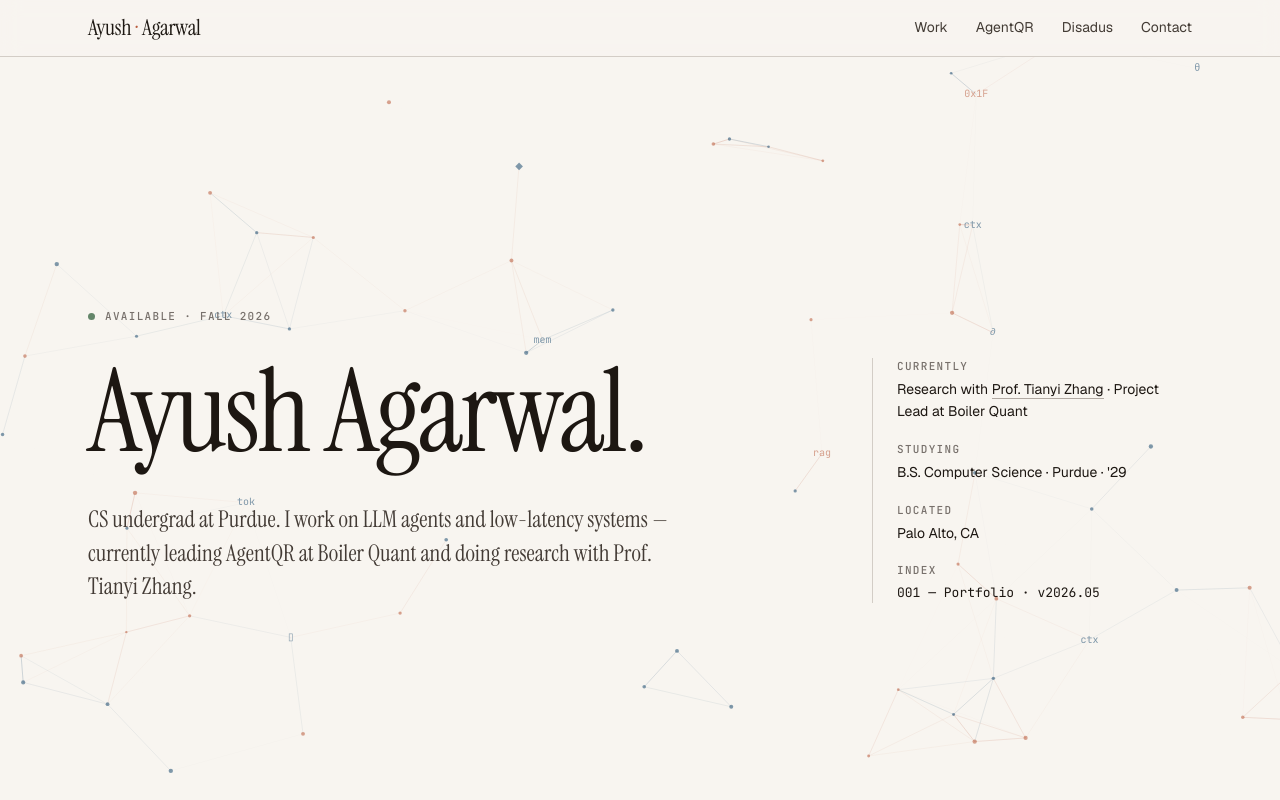
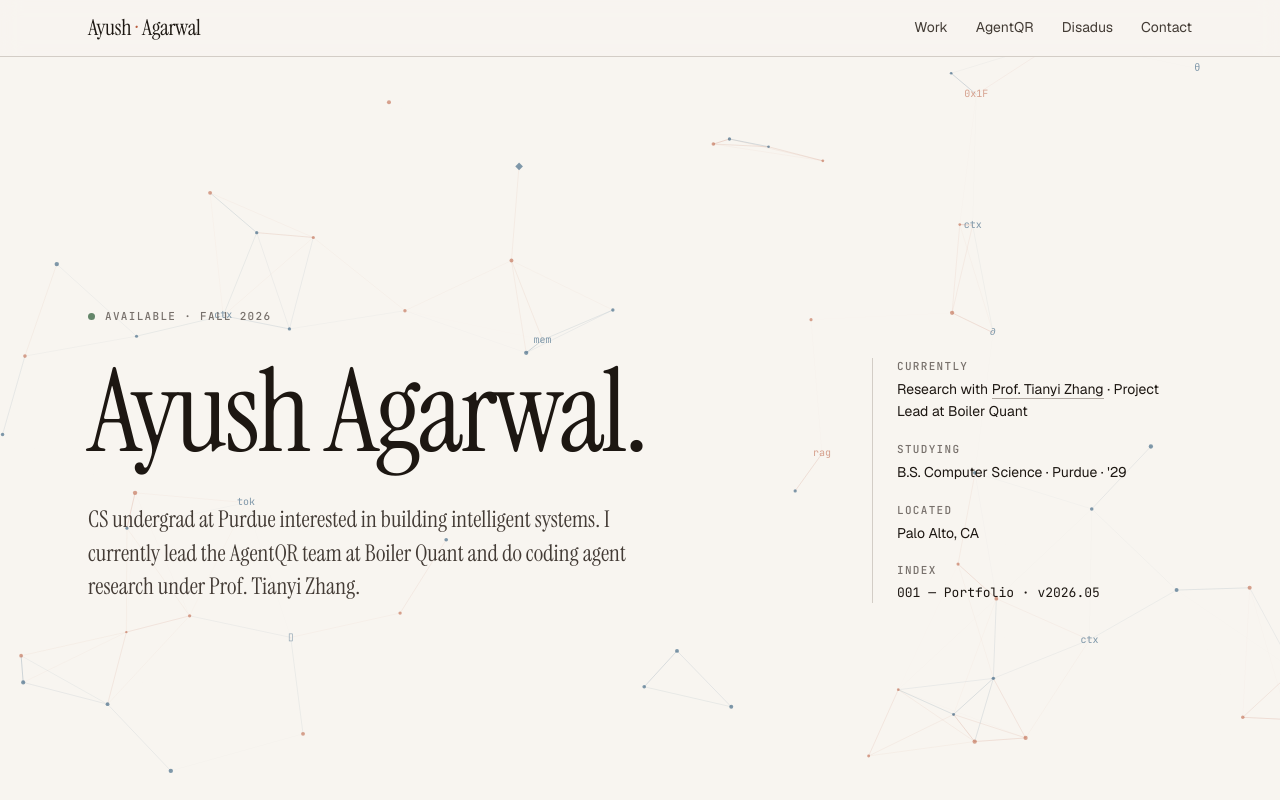
Before and after one commit to Ayush-Agarwal07/portfolio, a Next.js app: page /portfolio/ in a window 1280 px wide. Shown: the top 800 px of the page. Built offline with nearby package versions, Linux system fonts and the light colour scheme.

Commit message:
small bio edit

```diff
--- a/app/page.tsx
+++ b/app/page.tsx
@@ -43,8 +43,8 @@ function Hero() {
             </div>
             <h1 className="display">Ayush Agarwal.</h1>
             <p className="lede">
-              CS undergrad at Purdue. I work on LLM agents and low-latency systems — currently
-              leading AgentQR at Boiler Quant and doing research with Prof. Tianyi Zhang.
+              CS undergrad at Purdue interested in building intelligent systems. I currently
+              lead the AgentQR team at Boiler Quant and do coding agent research under Prof. Tianyi Zhang.
             </p>
           </div>
 
```
